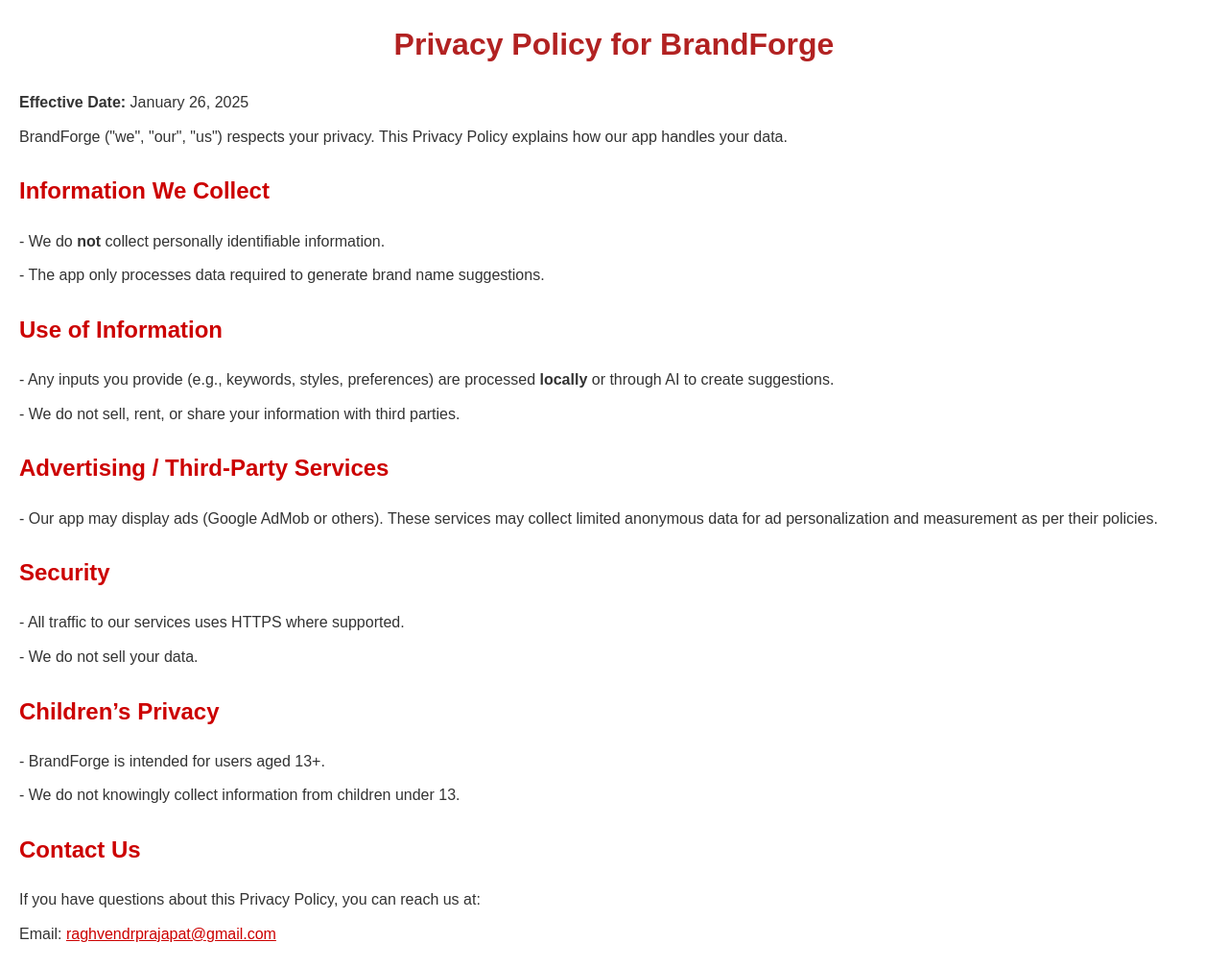
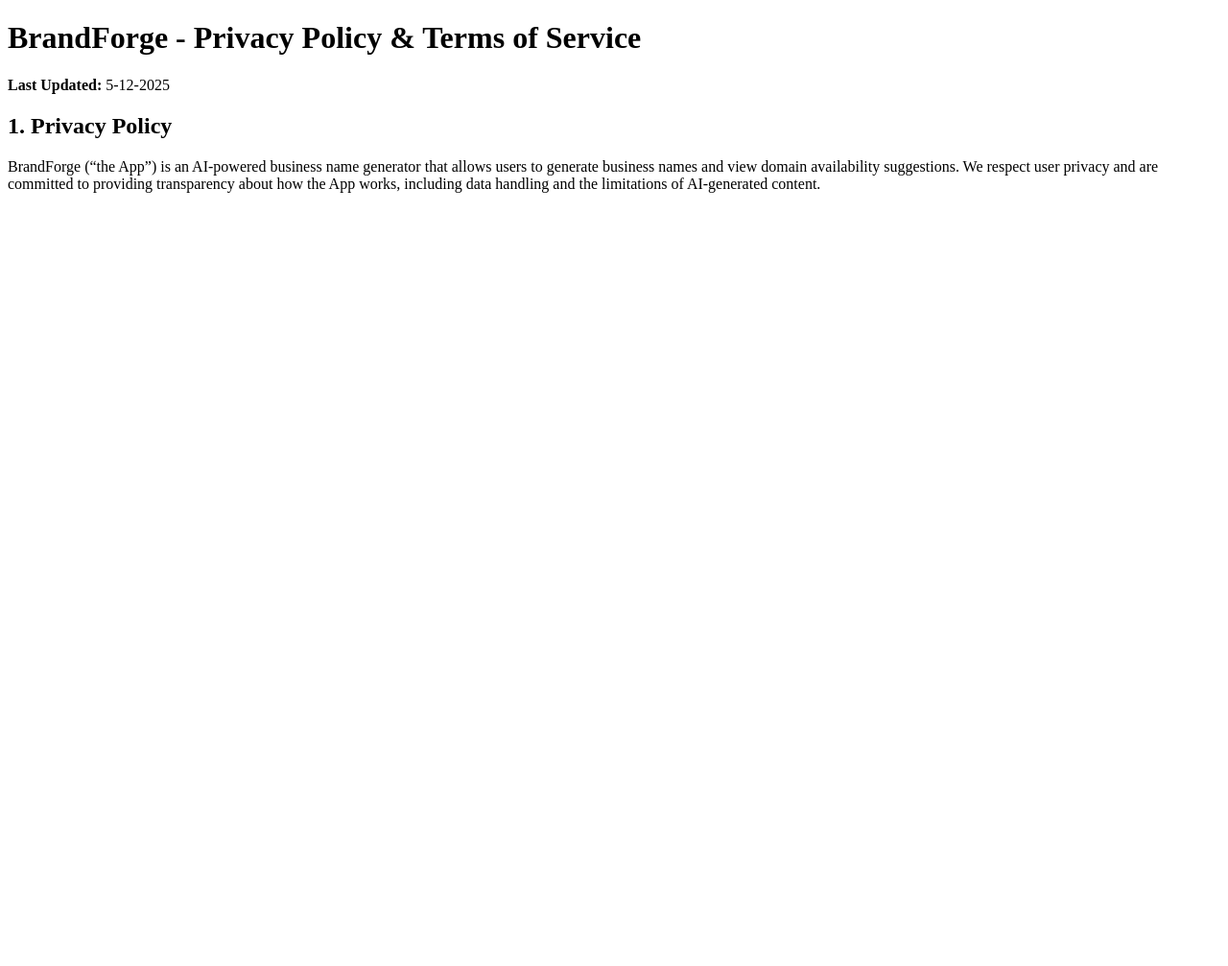
Before and after one commit to raghvendrprajapat/Brandforge-privacy-policy, a plain HTML site: page index.html in a window 1280 px wide. Shown: the whole page at 96% size. After the commit the page ends 800 px from the top, so only its background shows below. Drawn offline with Linux system fonts and the light colour scheme.

Commit message:
Revise Privacy Policy and Terms of Service content
Updated privacy policy and terms of service details, including data handling and user controls. Enhanced structure and added relevant sections for clarity.

```diff
--- a/index.html
+++ b/index.html
@@ -1,60 +1,178 @@
 <!DOCTYPE html>
-<html lang="en">
+<html>
 <head>
-  <meta charset="UTF-8" />
-  <meta name="viewport" content="width=device-width, initial-scale=1.0" />
-  <title>Privacy Policy - BrandForge</title>
-  <style>
-    body {
-      font-family: Arial, sans-serif;
-      line-height: 1.6;
-      margin: 20px;
-      padding: 0;
-      background: #ffffff;
-      color: #333333;
-    }
-    h1 {
-      color: #b22222;
-      text-align: center;
-    }
-    h2 {
-      color: #cc0000;
-      margin-top: 25px;
-    }
-    p {
-      margin: 10px 0;
-    }
-    a {
-      color: #cc0000;
-    }
-  </style>
+  <meta charset="UTF-8">
+  <title>BrandForge - Privacy Policy & Terms of Service</title>
 </head>
 <body>
-  <h1>Privacy Policy for BrandForge</h1>
-  <p><strong>Effective Date:</strong> January 26, 2025</p>
-  <p>BrandForge ("we", "our", "us") respects your privacy. This Privacy Policy explains how our app handles your data.</p>
+  <h1>BrandForge - Privacy Policy & Terms of Service</h1>
+  <p><strong>Last Updated:</strong> 5-12-2025</p>
 
-  <h2>Information We Collect</h2>
-  <p>- We do <strong>not</strong> collect personally identifiable information.</p>
-  <p>- The app only processes data required to generate brand name suggestions.</p>
+  <!-- Yahan se neeche tumhaara full policy text paste karo -->
 
-  <h2>Use of Information</h2>
-  <p>- Any inputs you provide (e.g., keywords, styles, preferences) are processed <strong>locally</strong> or through AI to create suggestions.</p>
-  <p>- We do not sell, rent, or share your information with third parties.</p>
+  <h2>1. Privacy Policy</h2>
+  <p>BrandForge (“the App”) is an AI-powered business name generator that allows users to generate business names and view domain availability suggestions. We respect user privacy and are committed to providing transparency about how the App works, including data handling and the limitations of AI-generated content.</p>
 
-  <h2>Advertising / Third-Party Services</h2>
-  <p>- Our app may display ads (Google AdMob or others). These services may collect limited anonymous data for ad personalization and measurement as per their policies.</p>
+  <!-- ... Privacy Policy & Terms of Service — BrandForge
 
-  <h2>Security</h2>
-  <p>- All traffic to our services uses HTTPS where supported.</p>
-  <p>- We do not sell your data.</p>
+Last Updated: 5-12-2025
 
-  <h2>Children’s Privacy</h2>
-  <p>- BrandForge is intended for users aged 13+.</p>
-  <p>- We do not knowingly collect information from children under 13.</p>
+BrandForge (“the App”) is an AI-powered business name generator that allows users to generate business names and view domain availability suggestions. We respect user privacy and are committed to providing transparency about how the App works, including data handling and the limitations of AI-generated content.
 
-  <h2>Contact Us</h2>
-  <p>If you have questions about this Privacy Policy, you can reach us at:</p>
-  <p>Email: <a href="mailto:raghvendrprajapat@gmail.com">raghvendrprajapat@gmail.com</a></p>
-</body>
+
+---
+
+1. Privacy Policy
+
+1.1 Information We Collect
+
+BrandForge does not personally collect, store, or request user information such as names, email addresses, phone numbers, passwords, or login details.
+
+Users can use the App without creating an account.
+
+1.2 Data Processed by Third-Party Services
+
+Even though BrandForge does not collect personal data itself, third-party services integrated into the App may automatically process certain information.
+
+The App uses:
+
+Service	Purpose
+
+Google AdMob	Displaying advertisements
+Google Analytics	Understanding app usage and improving performance
+Gemini AI	Processing user input to generate business names
+
+
+These services may process (depending on device and settings):
+
+Device identifiers
+
+IP address
+
+Approximate location
+
+Interaction with ads
+
+Crash information
+
+Text entered for AI name generation
+
+
+BrandForge does not view, store, or access this information.
+
+1.3 Children’s Privacy
+
+The App is not intended for children under 13. We do not knowingly collect information from children.
+
+1.4 Data Security
+
+As we do not store personal information, no user data exists in our database. Third-party services apply their own security measures based on their policies.
+
+1.5 User Controls
+
+Users may disable ad personalization on their device:
+
+Settings → Google → Ads → Opt out of Ads Personalization
+
+
+1.6 Third-Party Policy Links
+
+Users may review third-party privacy policies here:
+
+Google AdMob & Analytics: https://policies.google.com/privacy
+
+Gemini AI: https://ai.google.dev/terms
+
+
+1.7 Updates to this Privacy Policy
+
+We may revise this Privacy Policy from time to time. Continued use of the App after updates means you accept the revised Privacy Policy.
+
+
+---
+
+2. Terms of Service
+
+2.1 Description of Service
+
+BrandForge provides AI suggestions for business names and domain availability checking. The App does not provide business, legal, or financial advice.
+
+2.2 No Guarantees / AI Disclaimer
+
+BrandForge and its AI model may sometimes generate:
+
+Incorrect or repetitive suggestions
+
+Names that are already in use or trademarked
+
+Domain availability results that are outdated or inaccurate
+
+
+Users are responsible for verifying domain registration and trademark ownership independently.
+
+2.3 Limitation of Liability
+
+To the maximum extent permitted by law, BrandForge and its developers are not responsible for:
+
+Loss of money
+
+Business damages
+
+Incorrect AI-generated name suggestions
+
+Trademark conflicts
+
+Domain unavailability
+
+Decisions made based on App output
+
+Advertisements shown in the App
+
+
+Use of the App is strictly at your own risk.
+
+2.4 Acceptable Use
+
+Users agree not to:
+
+Reverse engineer, modify, or copy the App
+
+Use the App for illegal or harmful purposes
+
+Attempt to bypass ads or security systems
+
+
+2.5 Service Changes or Termination
+
+We may add, remove, or modify features of the App at any time without notice.
+
+2.6 Updates to Terms
+
+We may update these Terms occasionally. Continued use of the App means the user accepts the updated Terms.
+
+
+---
+
+3. Contact
+
+Support contact is currently unavailable.
+BrandForge does not collect personal information and therefore does not maintain a support email at this time.
+
+
+---
+
+4. Consent
+
+By using the App, you acknowledge and agree to:
+
+This Privacy Policy
+
+These Terms of Service
+
+The limitations of AI-generated content
+
+The use of third-party services for ads and analytics
+ ... -->
+
+</body
 </html>
```
